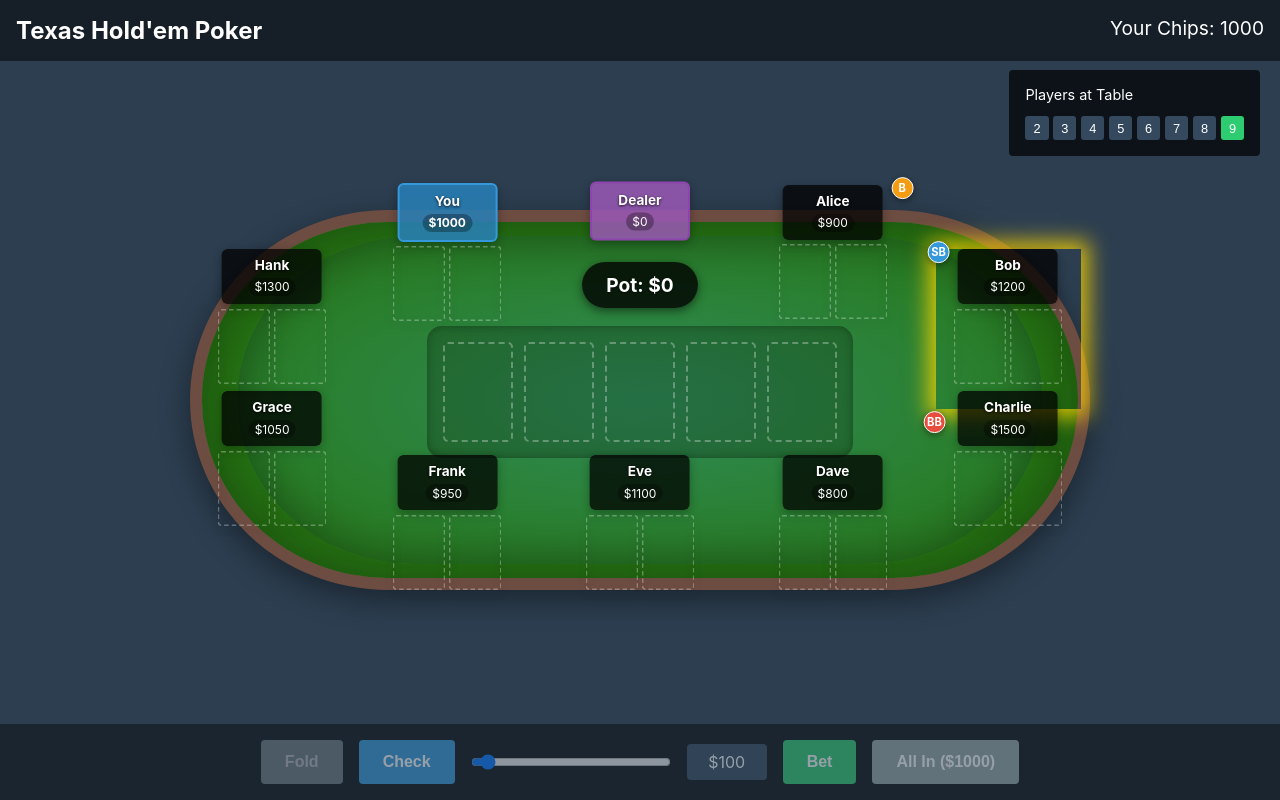
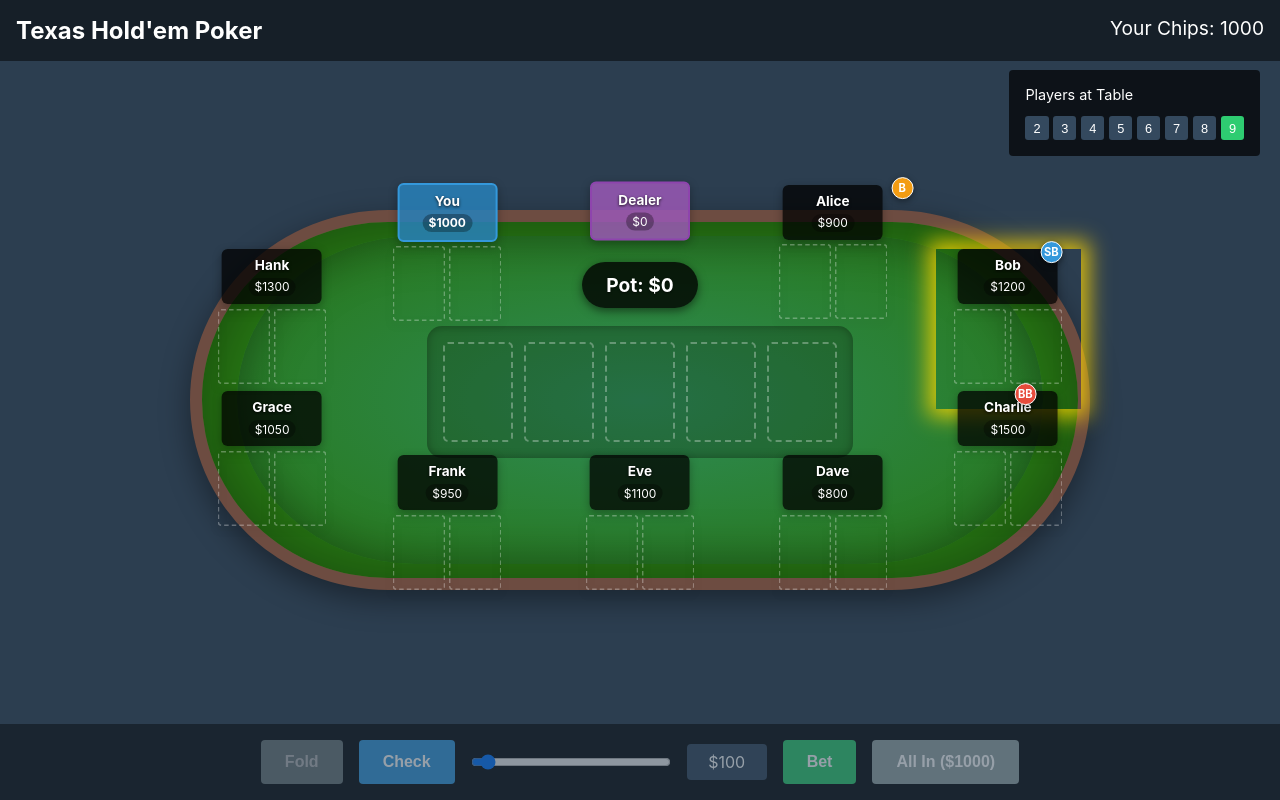
Before and after one commit to MatthewPDingle/CSCPT, a React (Create React App) app in the folder frontend/: page /game in a window 1280 px wide. Built offline with nearby package versions, Linux system fonts and the light colour scheme.

Commit message:
Position all markers in the upper right corner of player boxes

```diff
--- a/frontend/src/components/poker/PlayerSeat.tsx
+++ b/frontend/src/components/poker/PlayerSeat.tsx
@@ -129,26 +129,26 @@ const PositionMarker = styled.div`
   box-shadow: 0 2px 6px rgba(0, 0, 0, 0.4);
   border: 1.5px solid white;
   z-index: 5;
+
+  /* All markers positioned at the top-right corner */
+  top: -8px;
+  right: -8px;
 `;
 
 // Button marker (Dealer position)
 const ButtonMarker = styled(PositionMarker)`
-  top: -8px;
-  right: -8px;
   background-color: #f39c12; // Orange
 `;
 
 // Small blind marker
 const SmallBlindMarker = styled(PositionMarker)`
-  top: -8px;
-  left: -8px;
+  transform: translateX(-26px); // Offset to the left of the Button marker
   background-color: #3498db; // Blue
 `;
 
 // Big blind marker
 const BigBlindMarker = styled(PositionMarker)`
-  top: 20px;
-  left: -12px;
+  transform: translateX(-52px); // Offset further left
   background-color: #e74c3c; // Red
 `;
 
```
